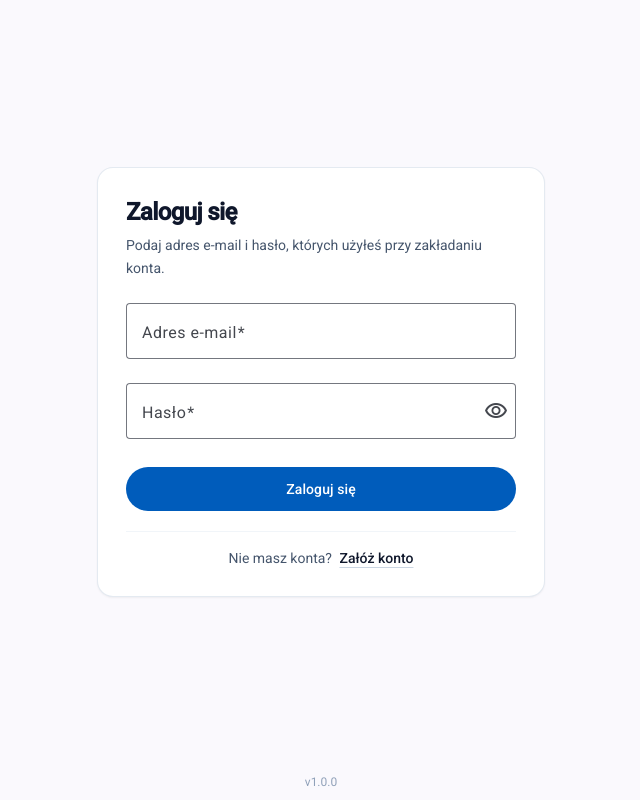
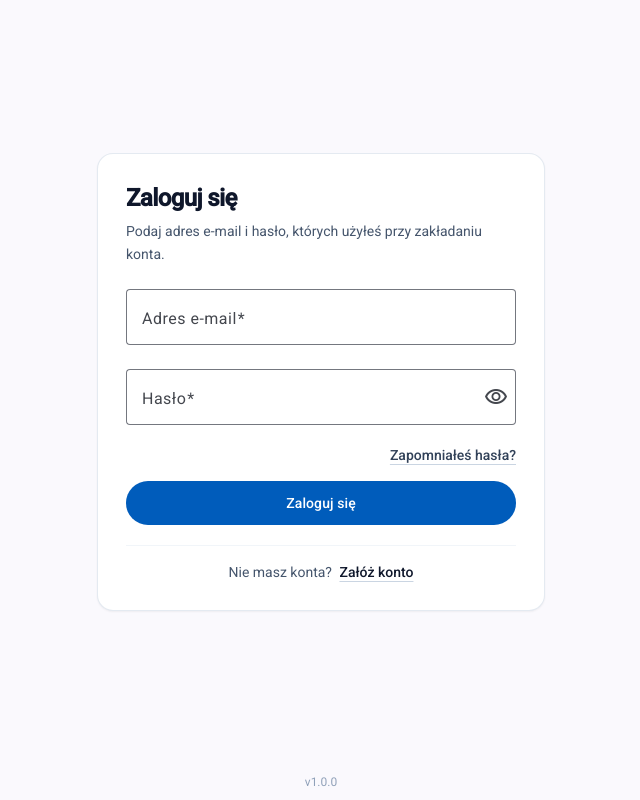
Before and after one commit to Szkrobol/Aplikacja-Plusy-1, an Angular app: page /login in a window 1280 px wide. Shown: the whole page, without its empty margins (319-959 px from the left). Built offline with nearby package versions, Linux system fonts and the light colour scheme.

Commit message:
Add reset password hint to login page

```diff
--- a/src/app/features/auth/login/login.html
+++ b/src/app/features/auth/login/login.html
@@ -50,6 +50,35 @@
           }
         </mat-form-field>
 
+        <!-- Forgotten password: no e-mail reset, the group admin sets a new one -->
+        <div class="-mt-1 mb-2 text-right">
+          <button
+            type="button"
+            class="cursor-pointer text-sm font-medium text-slate-700 underline decoration-slate-300 underline-offset-4 transition-colors hover:text-slate-900 hover:decoration-slate-900 focus-visible:rounded-xs focus-visible:outline-2 focus-visible:outline-offset-2 focus-visible:outline-slate-900"
+            aria-controls="forgot-password-info"
+            [attr.aria-expanded]="showForgotInfo()"
+            (click)="toggleForgotInfo()"
+          >
+            Zapomniałeś hasła?
+          </button>
+        </div>
+
+        @if (showForgotInfo()) {
+          <div
+            id="forgot-password-info"
+            role="status"
+            class="mb-2 flex items-start gap-2.5 rounded-lg border border-slate-200 bg-slate-50 px-3.5 py-2.5 text-sm leading-snug text-slate-700"
+          >
+            <mat-icon class="mt-0.5 shrink-0 text-[18px] leading-none text-slate-500" aria-hidden="true">
+              info_outline
+            </mat-icon>
+            <span>
+              Aby zmienić hasło, skontaktuj się z administratorem swojej grupy. Ustawi Ci hasło
+              tymczasowe, które po zalogowaniu zmienisz na własne w menu konta (Zmień hasło).
+            </span>
+          </div>
+        }
+
         <!-- Error returned by Supabase -->
         @if (serverError(); as message) {
           <div
--- a/src/app/features/auth/login/login.ts
+++ b/src/app/features/auth/login/login.ts
@@ -38,11 +38,17 @@ export class Login {
   protected readonly submitting = signal(false);
   protected readonly serverError = signal<string | null>(null);
   protected readonly hidePassword = signal(true);
+  /** Whether the "forgot password" hint is visible. */
+  protected readonly showForgotInfo = signal(false);
 
   protected readonly appVersion = version;
 
   protected togglePasswordVisibility(): void {
     this.hidePassword.update((hidden) => !hidden);
+  }
+
+  protected toggleForgotInfo(): void {
+    this.showForgotInfo.update((visible) => !visible);
   }
 
   protected async submit(): Promise<void> {
```
